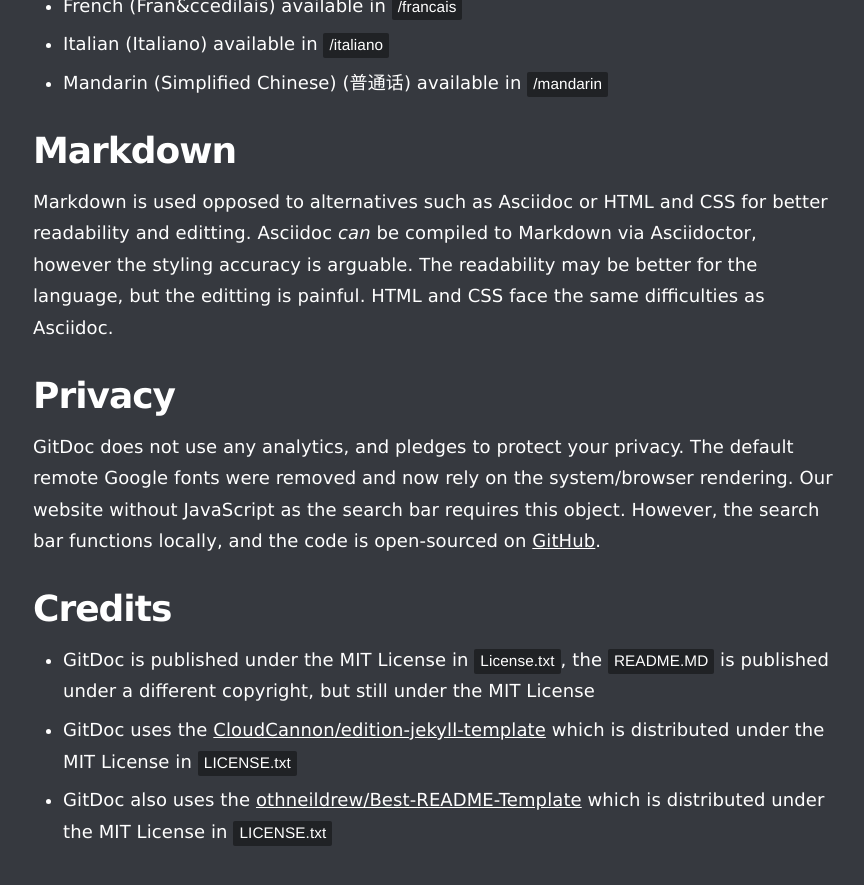
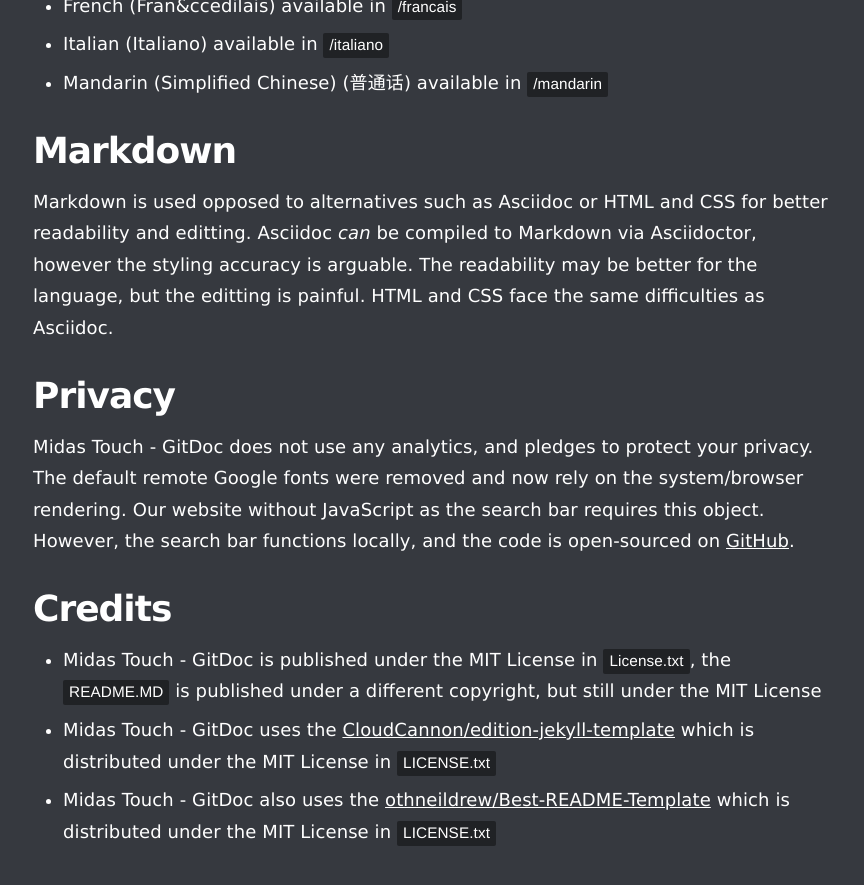
Before and after one commit to MidasTouch-MT/MidasTouch-MT.github.io, a Jekyll site: the page built from index.md, in a window 1280 px wide and 900 px high, scrolled down 1661 px. Shown: the top 885 px of the window, without its empty margins (357-1221 px from the left). Built offline with Jekyll 4.4.1, drawn with Linux system fonts in a browser that asks for light colours; some of the changed text lies outside the part shown.

Commit message:
Update GitDoc branding and add readme
fixed midastouch-mt.github.io to gitdoc and added new readme with shields

```diff
--- a/_config.yml
+++ b/_config.yml
@@ -1,7 +1,7 @@
 # ----
 # Site
 
-title: GitDoc
+title: MidasTouch - GitDoc
 url: "https://MidasTouch-MT.github.io"
 baseurl:
 show_full_navigation: true
--- a/index.md
+++ b/index.md
@@ -41,9 +41,9 @@ Languages the documentation is currently available in: <br>
 Markdown is used opposed to alternatives such as Asciidoc or HTML and CSS for better readability and editting. Asciidoc _can_ be compiled to Markdown via Asciidoctor, however the styling accuracy is arguable. The readability may be better for the language, but the editting is painful. HTML and CSS face the same difficulties as Asciidoc.
 
 ## Privacy
-GitDoc does not use any analytics, and pledges to protect your privacy. The default remote Google fonts were removed and now rely on the system/browser rendering. Our website without JavaScript as the search bar requires this object. However, the search bar functions locally, and the code is open-sourced on [GitHub](https://github.com/midastouch-mt/midastouch-mt.github.io).
+Midas Touch - GitDoc does not use any analytics, and pledges to protect your privacy. The default remote Google fonts were removed and now rely on the system/browser rendering. Our website without JavaScript as the search bar requires this object. However, the search bar functions locally, and the code is open-sourced on [GitHub](https://github.com/midastouch-mt/midastouch-mt.github.io).
 
 ## Credits
-* GitDoc is published under the MIT License in `License.txt`, the `README.MD` is published under a different copyright, but still under the MIT License
-* GitDoc uses the [CloudCannon/edition-jekyll-template](https://github.com/CloudCannon/edition-jekyll-template) which is distributed under the MIT License in  `LICENSE.txt`
-* GitDoc also uses the [othneildrew/Best-README-Template](https://github.com/othneildrew/Best-README-Template) which is distributed under the MIT License in `LICENSE.txt`
+* Midas Touch - GitDoc is published under the MIT License in `License.txt`, the `README.MD` is published under a different copyright, but still under the MIT License
+* Midas Touch - GitDoc uses the [CloudCannon/edition-jekyll-template](https://github.com/CloudCannon/edition-jekyll-template) which is distributed under the MIT License in  `LICENSE.txt`
+* Midas Touch - GitDoc also uses the [othneildrew/Best-README-Template](https://github.com/othneildrew/Best-README-Template) which is distributed under the MIT License in `LICENSE.txt`
```
Also changed, not shown: other parts of index.md (+3 -3 lines), README-LICENSE.txt (added), README.md.
